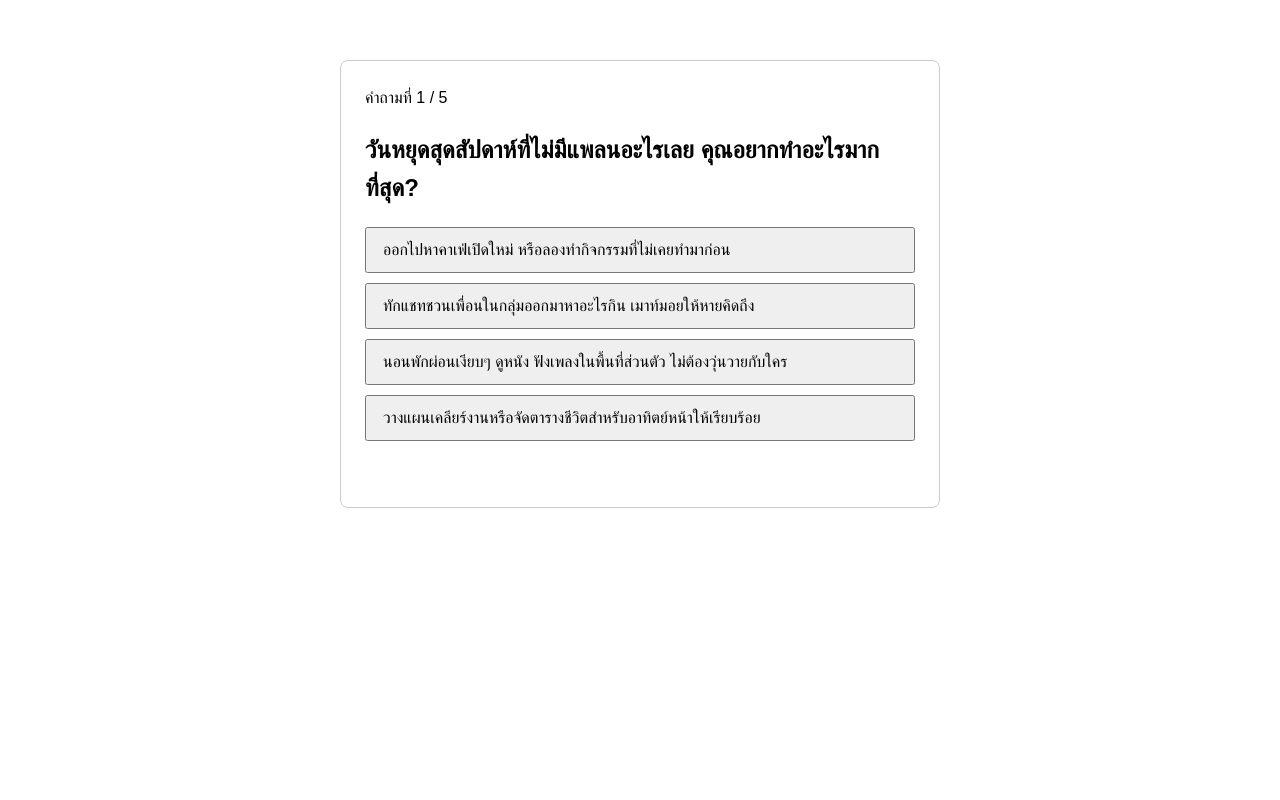
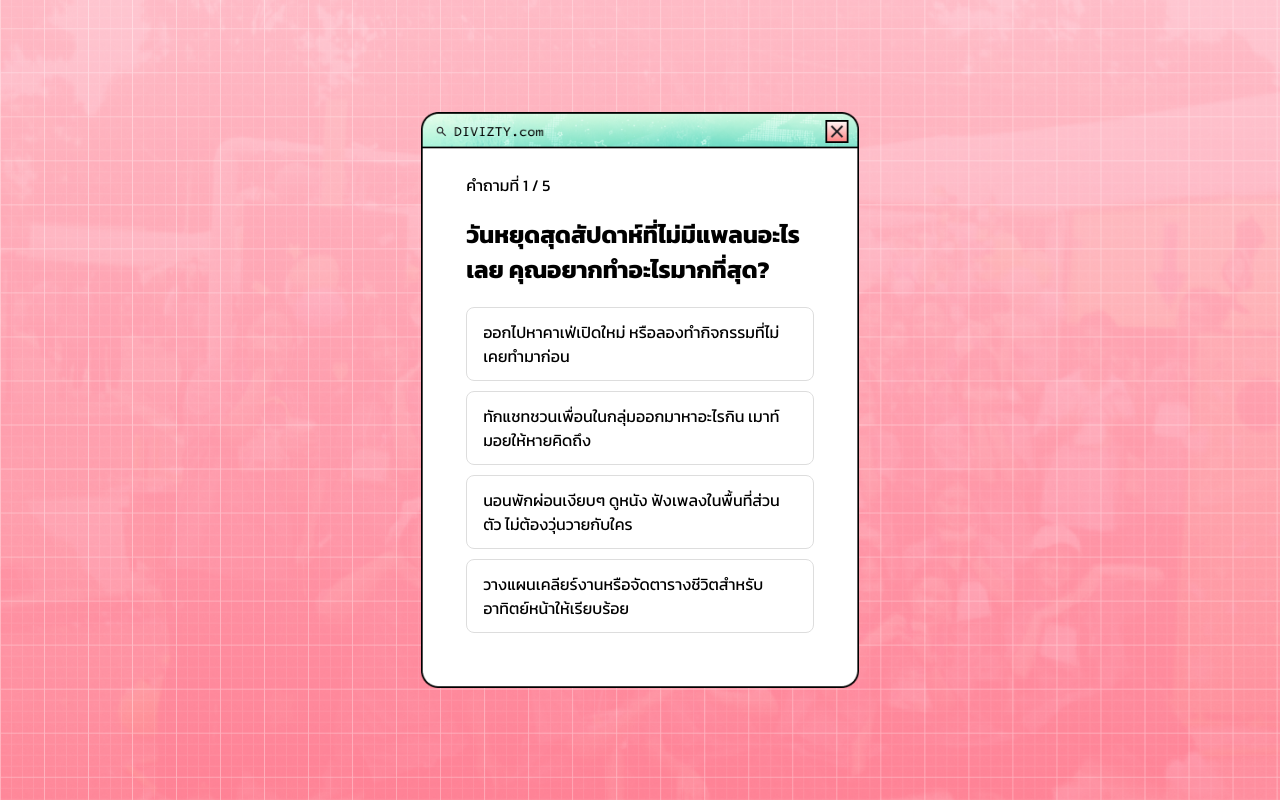
Before and after one commit to chnslittlew0rld/mbti-test, a plain HTML site: page index.html in a window 1280 px wide. Both pictures are taken after a click on the button "เริ่มทำแบบทดสอบ". Drawn offline with Linux system fonts and the light colour scheme.

Commit message:
Add files via upload

```diff
--- a/index.html
+++ b/index.html
@@ -4,45 +4,12 @@
     <meta charset="UTF-8">
     <meta name="viewport" content="width=device-width, initial-scale=1.0">
     <title>Animal Personality Quiz - Wireframe</title>
-    <style>
-        /* CSS พื้นฐานสำหรับดูโครงสร้างก่อนเอาไปแต่ง UI */
-        body {
-            font-family: sans-serif;
-            max-width: 600px;
-            margin: 40px auto;
-            padding: 20px;
-            line-height: 1.6;
-        }
-        .hidden {
-            display: none;
-        }
-        .box {
-            border: 1px solid #ccc;
-            padding: 24px;
-            border-radius: 8px;
-        }
-        .option-btn {
-            display: block;
-            width: 100%;
-            padding: 12px 16px;
-            margin: 10px 0;
-            text-align: left;
-            cursor: pointer;
-            font-size: 1rem;
-        }
-        .nav-buttons {
-            margin-top: 20px;
-            display: flex;
-            justify-content: space-between;
-        }
-        .debug-scores {
-            background: #f4f4f4;
-            padding: 12px;
-            margin: 15px 0;
-            font-size: 0.9rem;
-            border-radius: 4px;
-        }
-    </style>
+
+    <link rel="preconnect" href="https://fonts.googleapis.com">
+    <link rel="preconnect" href="https://fonts.gstatic.com" crossorigin>
+    <link href="https://fonts.googleapis.com/css2?family=Kanit:ital,wght@0,300;0,400;0,500;0,600;0,700;1,300;1,400&display=swap" rel="stylesheet">
+
+    <link rel="stylesheet" href="style.css">
 </head>
 <body>
 
@@ -55,6 +22,7 @@
 
     <!-- 2. หน้าทำแบบทดสอบ (Quiz Screen) -->
     <div id="quiz-screen" class="box hidden">
+        <p> </p>
         <div id="progress-text">คำถามที่ 1 / 5</div>
         <h2 id="question-text">ข้อความคำถาม</h2>
 
--- /dev/null
+++ b/style.css
@@ -0,0 +1,88 @@
+/* 1. ตั้งค่าหน้าจอหลักและบังคับฟอนต์ Kanit ทั้งหน้าเว็บ */
+body {
+    background-image: url('background.png');
+    background-size: cover;
+    background-position: center;
+    background-attachment: fixed;
+    background-color: #cccccc;
+
+    margin: 0;
+    padding: 0;
+    height: 100vh;
+    overflow: hidden;
+
+    display: flex;
+    justify-content: center;
+    align-items: center;
+
+    font-family: 'Kanit', sans-serif;
+}
+
+/* 2. กล่องหลัก (ล็อกสัดส่วนรูป box.png) */
+.box {
+    aspect-ratio: 494 / 650;
+    height: 72vh;
+    max-width: 90vw;
+
+    background-image: url('box.png');
+    background-size: contain;
+    background-position: center;
+    background-repeat: no-repeat;
+
+    padding: 45px;
+    box-sizing: border-box;
+    overflow-y: auto;
+
+    font-family: 'Kanit', sans-serif;
+}
+
+/* 3. บังคับหัวข้อ ตัวอักษร และปุ่มทุกอันให้ใช้ฟอนต์ Kanit ชัวร์ๆ */
+h1, h2, h3, p, span, button, div {
+    font-family: 'Kanit', sans-serif;
+}
+
+/* คลาสสำหรับเรียกใช้ฟอนต์แบบเอียงและหนาปานกลาง */
+.kanit-medium-italic {
+    font-family: 'Kanit', sans-serif;
+    font-weight: 500;
+    font-style: italic;
+}
+
+.hidden {
+    display: none !important;
+}
+
+/* 4. ตกแต่งปุ่มตัวเลือก */
+.option-btn {
+    display: block;
+    width: 100%;
+    padding: 12px 16px;
+    margin: 10px 0;
+    text-align: left;
+    cursor: pointer;
+    font-size: 1rem;
+    font-family: 'Kanit', sans-serif;
+    background-color: #ffffff;
+    border: 1px solid #ddd;
+    border-radius: 8px;
+    transition: 0.2s;
+}
+
+.option-btn:hover {
+    background-color: #f2f2f2;
+}
+
+.nav-buttons {
+    margin-top: 20px;
+    display: flex;
+    justify-content: space-between;
+}
+
+.debug-scores {
+    background: #f4f4f4;
+    padding: 12px;
+    margin: 15px 0;
+    font-size: 0.9rem;
+    border-radius: 4px;
+    font-family: 'Kanit', sans-serif;
+}
```
Also changed, not shown: background.png (added), box.png (added).
